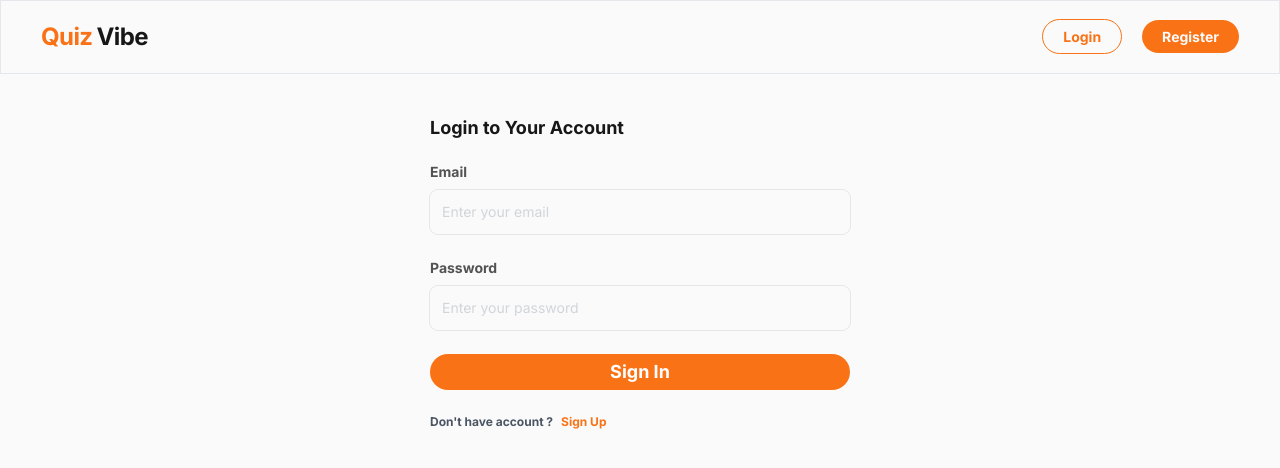
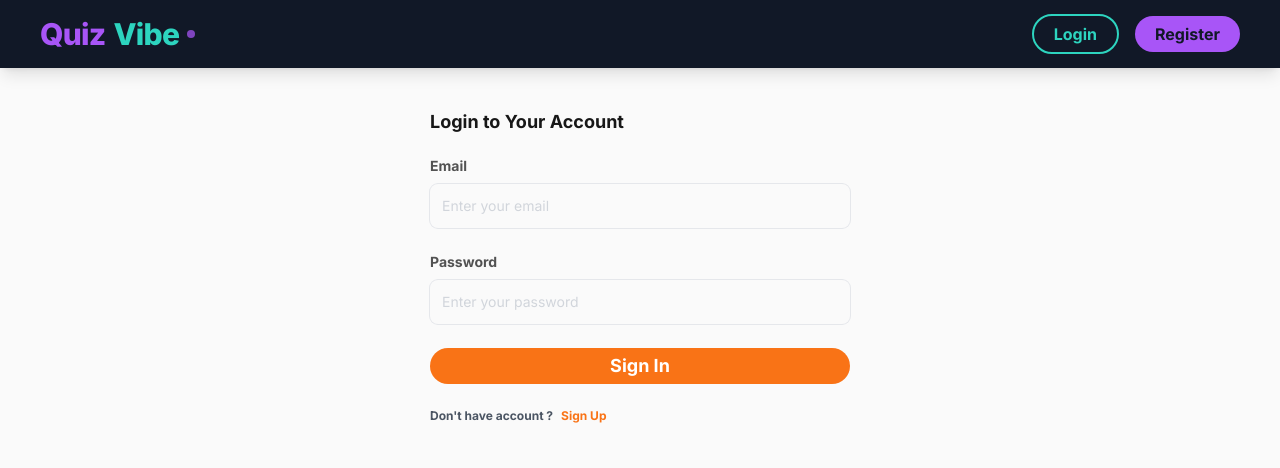
Before and after one commit to skiiipy69/QuizVibe, a React (Vite) app: page /login in a window 1280 px wide. Shown: the top 468 px of the page. Built offline with nearby package versions, Linux system fonts and the light colour scheme; no server answers.

Commit message:
Update Navbar.jsx

```diff
--- a/src/components/Navbar/Navbar.jsx
+++ b/src/components/Navbar/Navbar.jsx
@@ -1,3 +1,4 @@
+import React from 'react';
 import { Link } from "react-router-dom";
 import useQuestionStore from "../../store/zustand";
 
@@ -5,31 +6,32 @@ function Navbar() {
   const { auth, logoutUser } = useQuestionStore();
 
   return (
-    <nav className="w-full bg-transparent text-neutral-900 px-5 md:px-10 flex items-center justify-between py-5 text-sm border-b-slate-200 border">
-      <h1 className="text-orange-500 text-2xl font-bold tracking-tight flex items-center gap-1">
-        Quiz<span className="text-neutral-900"> Vibe</span>
-        {/* <div className="w-2 h-2 bg-red-500 mt-2 ml-1 rounded-full" /> */}
-      </h1>
-      <div className="space-x-5">
+    <nav className="w-full bg-gray-900 text-white px-5 md:px-10 flex items-center justify-between py-4 shadow-lg">
+      <Link to="/" className="text-3xl font-extrabold tracking-tight flex items-center gap-2 transition-transform duration-300 hover:scale-105">
+        <span className="text-purple-500">Quiz</span>
+        <span className="text-teal-400">Vibe</span>
+        <div className="w-2 h-2 bg-purple-500 rounded-full animate-pulse" />
+      </Link>
+      <div className="space-x-4">
         {!auth?.email && (
           <Link
-            className="py-2 px-5 text-orange-500 font-semibold border rounded-full border-orange-500"
-            to={"/login"}
+            className="py-2 px-5 text-teal-400 font-semibold border-2 border-teal-400 rounded-full transition-all duration-300 hover:bg-teal-400 hover:text-gray-900"
+            to="/login"
           >
             Login
           </Link>
         )}
         {auth?.email ? (
           <button
-            className="py-2 transition px-5 text-neutral-50 font-semibold rounded-full bg-red-600"
+            className="py-2 px-5 text-white font-semibold rounded-full bg-red-600 transition-all duration-300 hover:bg-red-700 hover:shadow-md"
             onClick={logoutUser}
           >
             Logout
           </button>
         ) : (
           <Link
-            className="py-2 transition px-5 text-neutral-50 font-semibold rounded-full bg-orange-500"
-            to={"/register"}
+            className="py-2 px-5 text-gray-900 font-semibold rounded-full bg-purple-500 transition-all duration-300 hover:bg-purple-600 hover:shadow-md"
+            to="/register"
           >
             Register
           </Link>
```
